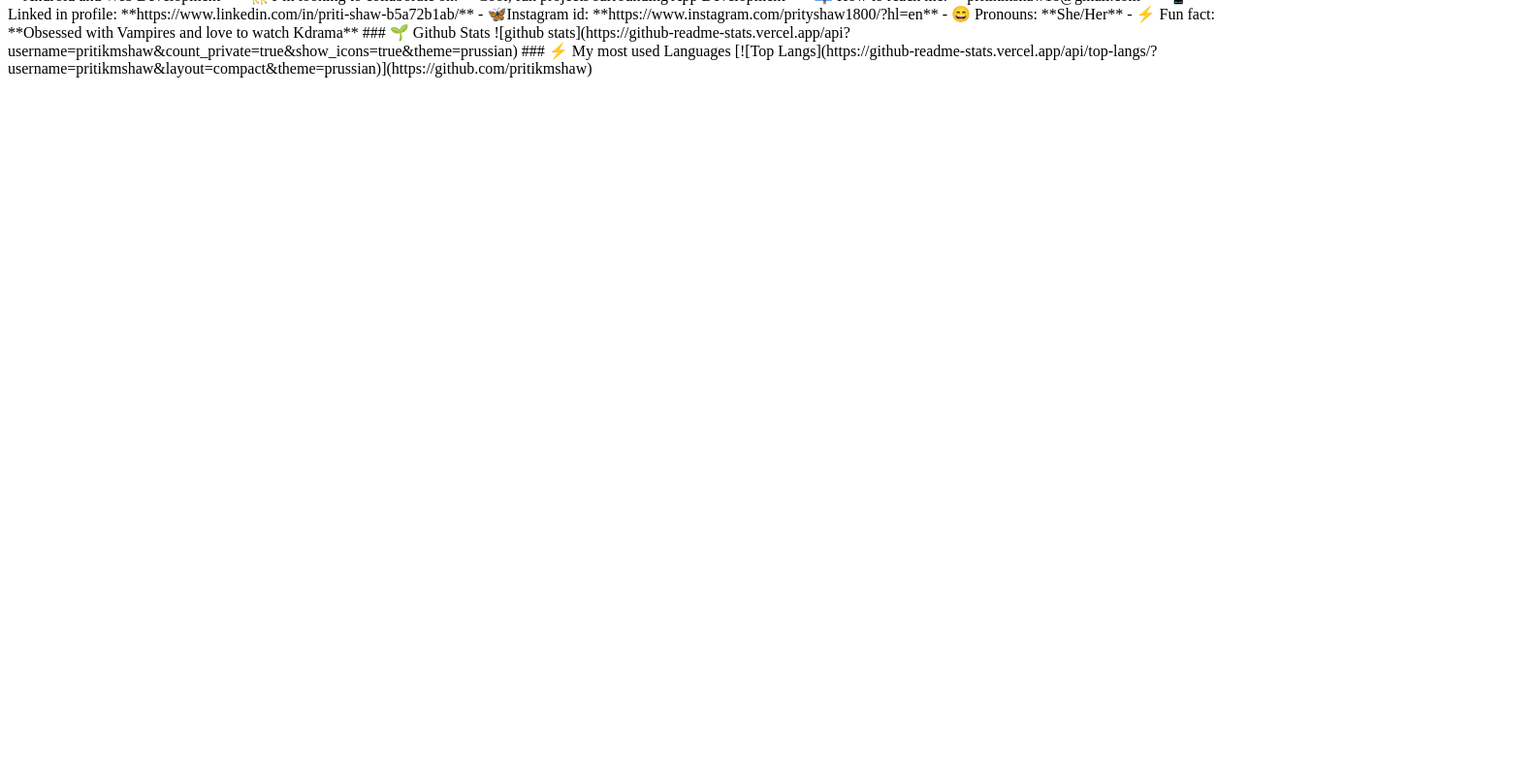
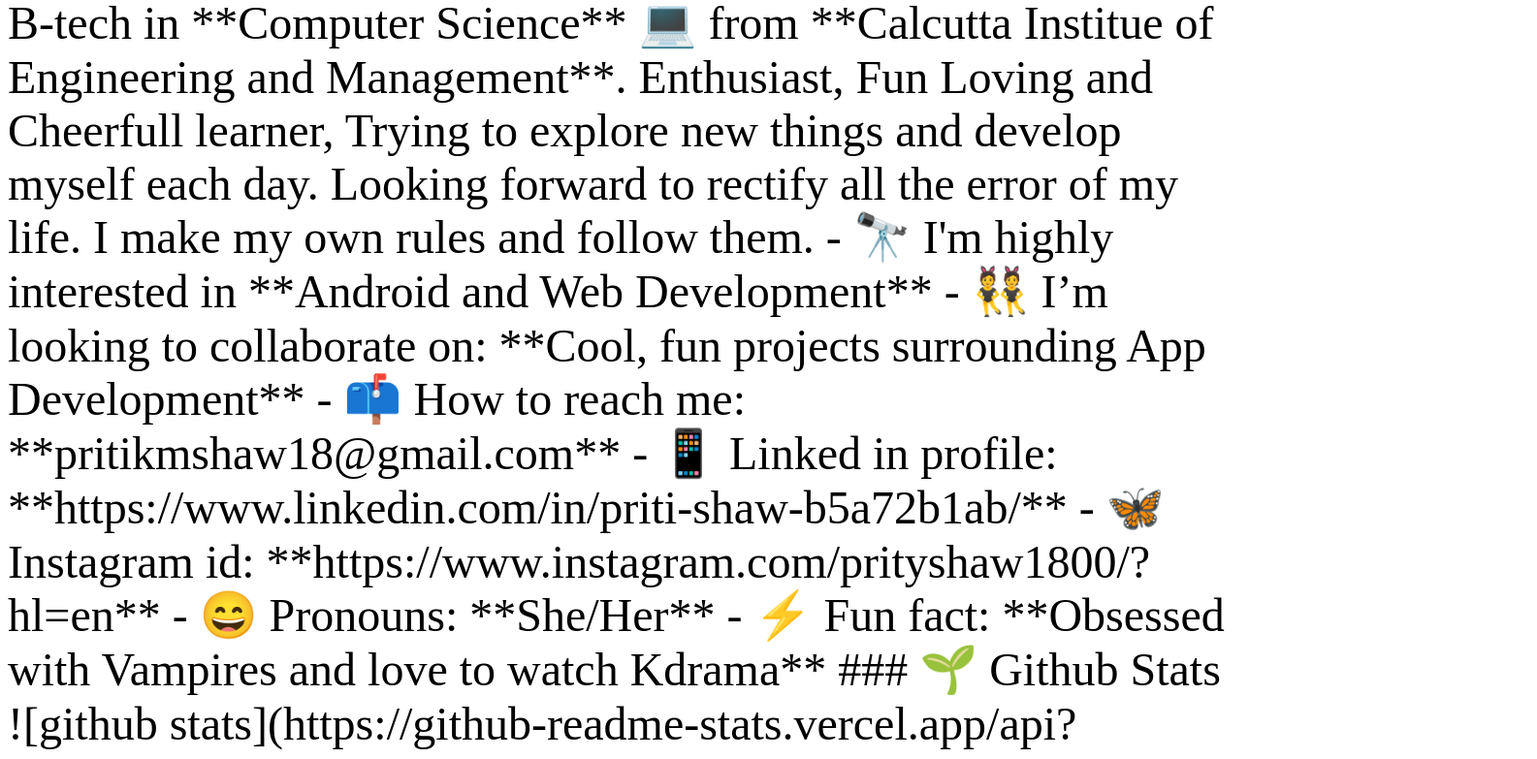
Before and after one commit to pritikmshaw/pritikmshaw.github.io, a plain HTML site: page index.html in a window 1280 px wide. Shown: the part 68-851 px from the top of the page at 97% size, 1585 px wide, since content can reach past the window. Before the commit the page ends 800 px from the top, so only its background shows below. Drawn offline with Linux system fonts and the light colour scheme.

Commit message:
Update index.html

```diff
--- a/index.html
+++ b/index.html
@@ -1,3 +1,8 @@
+<html>
+ <head> my website</head>
+ <title> web </title>
+ <body>
+  <Font size = "20">
 ##Hey there ! I'm Priti Shaw<img src="https://raw.githubusercontent.com/ABSphreak/ABSphreak/master/gifs/Hi.gif" width="30px">
 
 
@@ -18,3 +23,6 @@
 ### ⚡ My most used Languages
  <!--![github stats](https://github-readme-stats.vercel.app/api?username=pritikmshaw&show_icons=true&theme=radical)-->
 [![Top Langs](https://github-readme-stats.vercel.app/api/top-langs/?username=pritikmshaw&layout=compact&theme=prussian)](https://github.com/pritikmshaw)
+   </font>
+   </body>
+</html>
```
